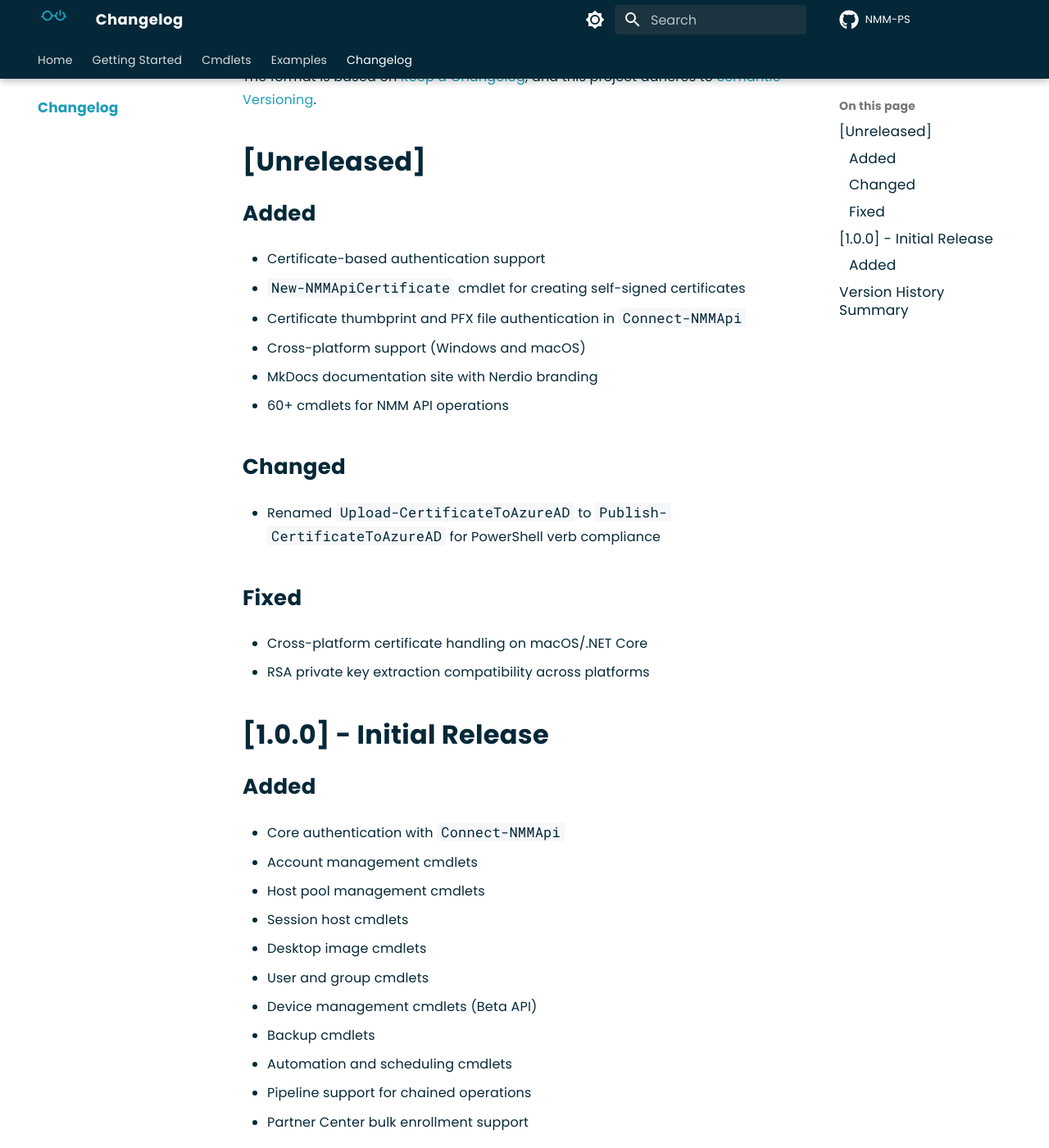
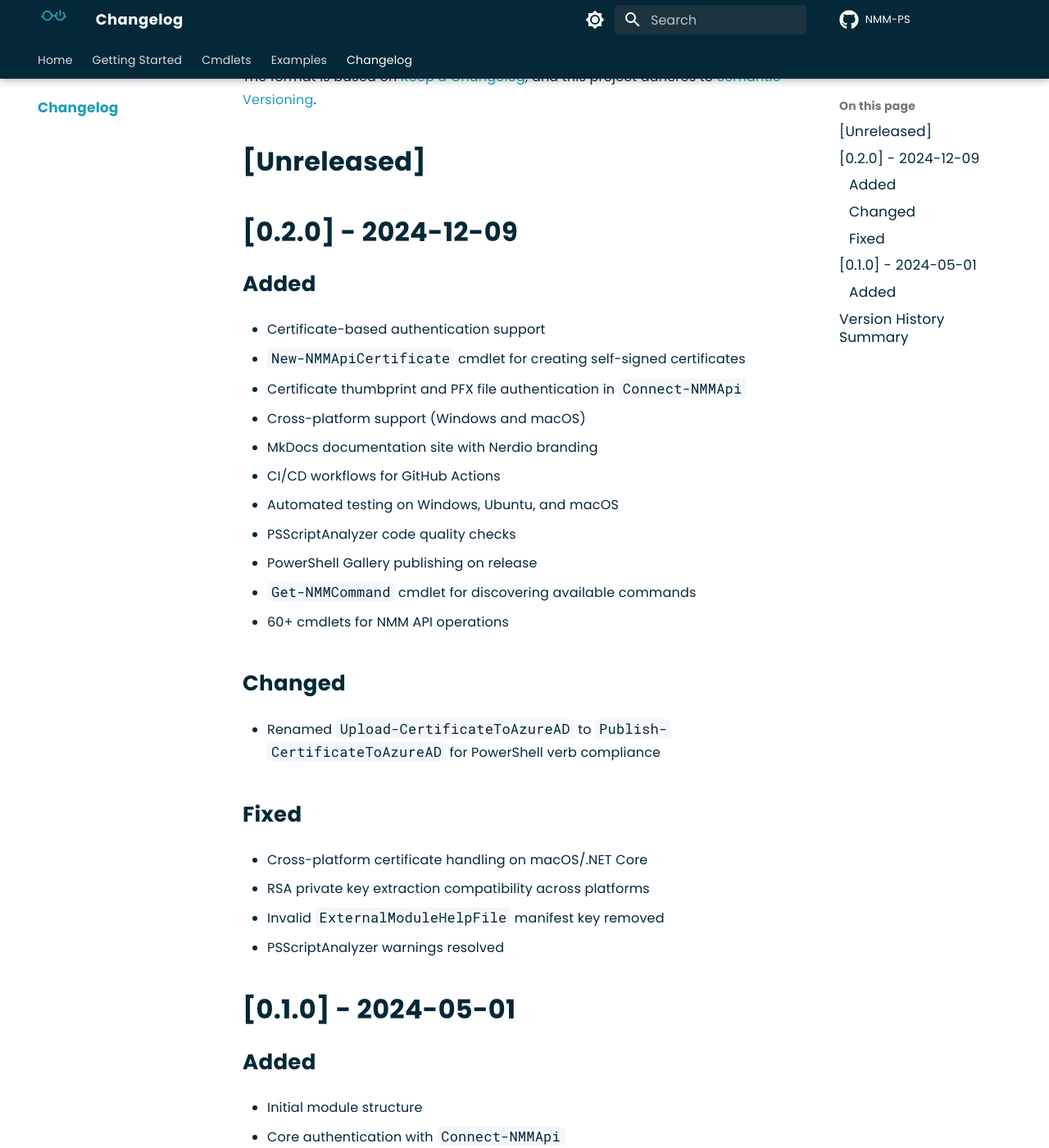
Before and after one commit to Get-Nerdio/NMM-PS, an MkDocs documentation site: the page built from Docs/changelog.md, in a window 1280 px wide and 1400 px high, scrolled down 209 px. Shown: the whole window at 82% size. Built offline with MkDocs 1.6.1 and Material for MkDocs 9.7.7, drawn with Linux system fonts in a browser that asks for light colours; comment, search, counter and statistics services are not loaded; some of the changed text lies outside the part shown.

Commit message:
Bump version to 0.2.0
🤖 Generated with [Claude Code](https://claude.com/claude-code)

Co-Authored-By: Claude Opus 4.5 <noreply@anthropic.com>

```diff
--- a/Docs/changelog.md
+++ b/Docs/changelog.md
@@ -7,6 +7,8 @@ and this project adheres to [Semantic Versioning](https://semver.org/spec/v2.0.0
 
 ## [Unreleased]
 
+## [0.2.0] - 2024-12-09
+
 ### Added
 
 - Certificate-based authentication support
@@ -14,6 +16,11 @@ and this project adheres to [Semantic Versioning](https://semver.org/spec/v2.0.0
   - Certificate thumbprint and PFX file authentication in `Connect-NMMApi`
   - Cross-platform support (Windows and macOS)
 - MkDocs documentation site with Nerdio branding
+- CI/CD workflows for GitHub Actions
+  - Automated testing on Windows, Ubuntu, and macOS
+  - PSScriptAnalyzer code quality checks
+  - PowerShell Gallery publishing on release
+- `Get-NMMCommand` cmdlet for discovering available commands
 - 60+ cmdlets for NMM API operations
 
 ### Changed
@@ -24,11 +31,14 @@ and this project adheres to [Semantic Versioning](https://semver.org/spec/v2.0.0
 
 - Cross-platform certificate handling on macOS/.NET Core
 - RSA private key extraction compatibility across platforms
+- Invalid `ExternalModuleHelpFile` manifest key removed
+- PSScriptAnalyzer warnings resolved
 
-## [1.0.0] - Initial Release
+## [0.1.0] - 2024-05-01
 
 ### Added
 
+- Initial module structure
 - Core authentication with `Connect-NMMApi`
 - Account management cmdlets
 - Host pool management cmdlets
@@ -47,5 +57,5 @@ and this project adheres to [Semantic Versioning](https://semver.org/spec/v2.0.0
 
 | Version | Date | Highlights |
 |---------|------|------------|
-| Unreleased | - | Certificate auth, documentation site |
-| 1.0.0 | - | Initial release with 60+ cmdlets |
+| 0.2.0 | 2024-12-09 | Certificate auth, documentation site, CI/CD |
+| 0.1.0 | 2024-05-01 | Initial release with 60+ cmdlets |
```
Also changed, not shown: 1 other file.
